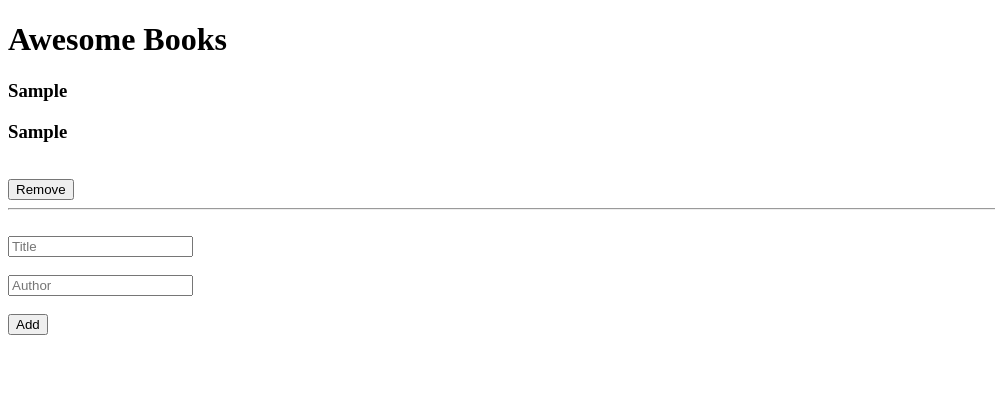
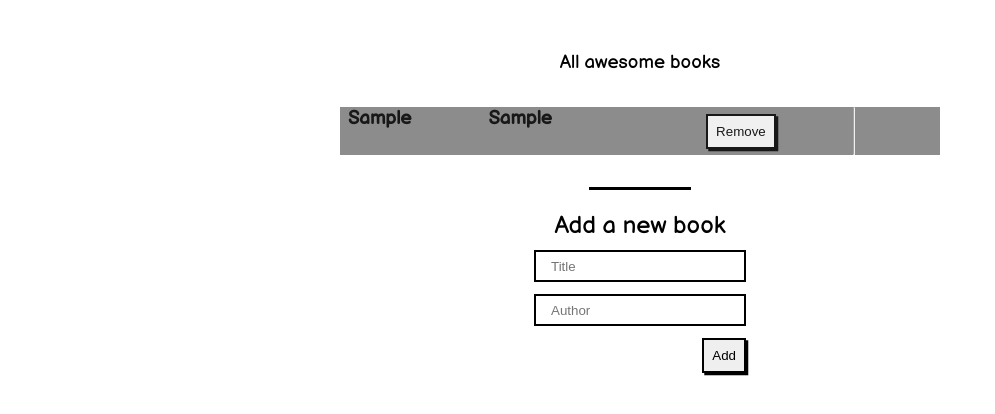
Before and after one commit to zieeco/awesome-book, a website: page index.html in a window 1280 px wide. Both pictures are taken after typing "Sample", "Sample" into the empty fields and a click on the button "Add". Shown: the whole page, without its empty margins (0-995 px from the left). Drawn offline with Linux system fonts and the light colour scheme.

Commit message:
Update the html and css file

```diff
--- a/index.html
+++ b/index.html
@@ -1,23 +1,40 @@
 <!DOCTYPE html>
 <html lang="en">
+
 <head>
   <meta charset="UTF-8">
   <meta http-equiv="X-UA-Compatible" content="IE=edge">
   <meta name="viewport" content="width=device-width, initial-scale=1.0">
+  <link rel="preconnect" href="https://fonts.googleapis.com">
+  <link rel="preconnect" href="https://fonts.gstatic.com" crossorigin>
+  <link href="https://fonts.googleapis.com/css2?family=Balsamiq+Sans&display=swap" rel="stylesheet">
   <link rel="stylesheet" href="style.css">
   <title>Awesome Books</title>
 </head>
+
 <body>
-  <h1>Awesome Books</h1>
-  <ul id="book-list"></ul>
-  <form action="#">
-    <input type="text" id="title" placeholder="Title"> <br><br>
-    <input type="text" id="author" placeholder="Author"> <br><br>
-    <button type="submit" id="add-btn">Add</button>
-    <br>
-    <small class="err-msg"></small>
-  </form>
+  <main>
+    <section class="bk-sect">
+
+      <section class="main-book">
+        <h1>All awesome books</h1>
+        <ul id="book-list"></ul>
+        <div class="line"></div>
+      </section>
+
+      <section class="bk-form d-flex-2">
+        <form class="d-flex-2">
+          <h2>Add a new book</h2>
+          <input type="text" id="title" placeholder="Title">
+          <input type="text" id="author" placeholder="Author">
+          <button type="submit" id="add-btn">Add</button>
+          <small class="err-msg"></small>
+        </form>
+      </section>
+    </section>
+  </main>
 
   <script src="index.js"></script>
 </body>
+
 </html>
--- a/style.css
+++ b/style.css
@@ -1,8 +1,152 @@
-
-h2,
-ul,
-li {
-  list-style: none;
+*,
+*::before,
+*::after {
+  box-sizing: border-box;
   margin: 0;
   padding: 0;
 }
+
+body {
+  line-height: 24px;
+  font-weight: normal;
+  font-family: 'Balsamiq Sans', cursive;
+  font-style: normal;
+}
+
+ul,
+li,
+a {
+  list-style: none;
+}
+
+button {
+  border: none;
+  border-radius: 0;
+}
+
+button:hover {
+  cursor: pointer;
+  opacity: 0.8;
+}
+
+button:active {
+  opacity: 0.5;
+}
+
+.d-flex-2 {
+  display: flex;
+  flex-direction: column;
+  align-items: center;
+}
+
+.d-flex-only {
+  display: flex;
+}
+
+.text-center {
+  text-align: center;
+}
+
+
+@media screen and (min-width: 768px) {
+  section.book-sect {
+    padding: 4% 10%;
+  }
+
+  section.book-sect ul {
+    max-width: 600px;
+    margin: 32px auto;
+  }
+
+  section.book-sect form {
+    max-width: 300px;
+    margin: 0 auto;
+  }
+}
+
+section.bk-sect {
+  padding: 24px;
+}
+
+section.main-book .line {
+  width: 10%;
+  height: 3px;
+  background: black;
+  margin: 0 auto;
+}
+
+section.bk-form form {
+  padding: 24px 0;
+  gap: 12px;
+}
+
+section.bk-sect h1,
+section.bk-form h2 {
+  text-align: center;
+  font-weight: 500;
+}
+
+section.bk-form form input {
+  outline: none;
+  width: 100%;
+  height: 32px;
+  padding: 2px 16px 2px 15px;
+  border: 2px solid black;
+}
+
+.border {
+  border: 2px solid black;
+}
+
+.err.msg {
+  color: red;
+}
+
+section.main-book ul {
+  margin: 32px 0;
+}
+
+section.main-book ul li {
+  padding: 0 8px;
+  height: 48px;
+  width: 100%;
+  display: flex;
+  justify-content: space-between;
+}
+
+section.main-book ul li div {
+  display: flex;
+  align-self: flex-start;
+  margin: auto 0;
+  gap: 4px;
+}
+
+section.main-book ul li:nth-child(odd) {
+  background-color: grey;
+  opacity: 0.9;
+}
+
+section.bk-form form button,
+section.main-book ul li button {
+  box-shadow: 0.17em 0.17em;
+  border: 2px solid black;
+  padding: 8px;
+  align-self: flex-end;
+  margin: auto 0;
+}
+
+@media screen and (min-width: 768px) {
+  section.bk-sect {
+    padding: 4% 10%;
+  }
+
+  section.main-book ul {
+    max-width: 600px;
+    margin: 32px auto;
+  }
+
+  section.bk-form form {
+    max-width: 300px;
+    margin: 0 auto;
+  }
+}
```
